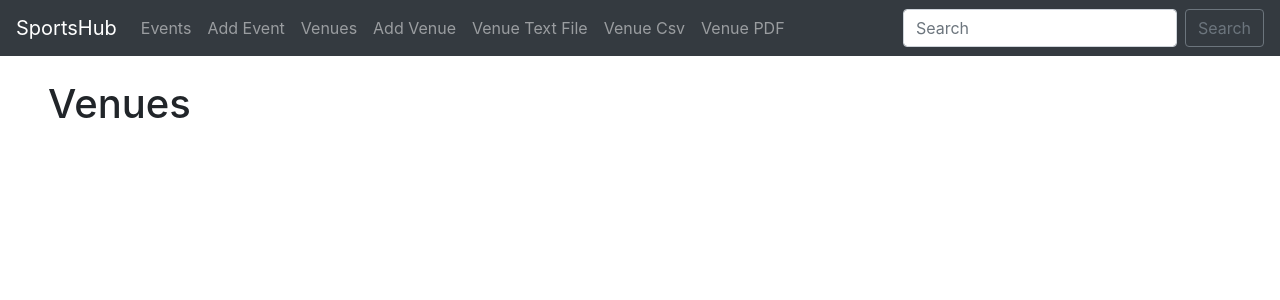
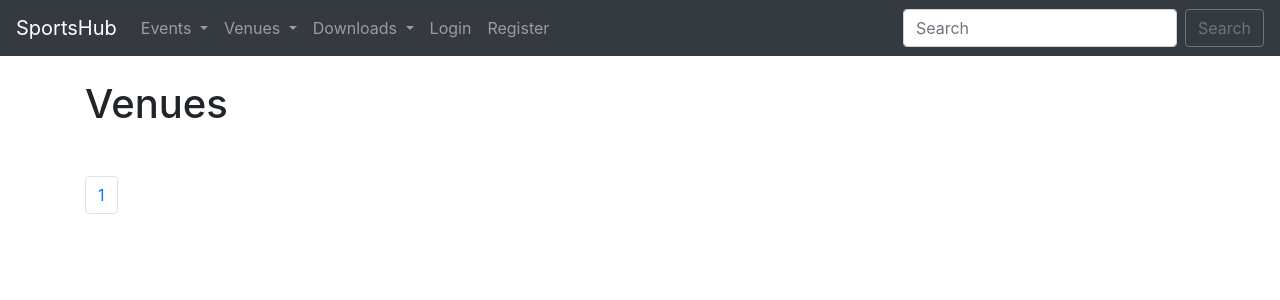
Before and after one commit to Burak-Cosar/SWE-573, a Django app: page /venues in a window 1280 px wide. Shown: the top 300 px of the page. Run offline with Django 4.2, Linux system fonts and the light colour scheme; data that the repository does not hold is empty.

Commit message:
Remove sample webapp, start MVP implementation

```diff
--- a/sportshub/members/templates/authenticate/login.html
+++ b/sportshub/members/templates/authenticate/login.html
@@ -10,11 +10,11 @@
 
     <div class="mb-3">
         <label for="username" class="form-label">Username</label>
-        <input type="text" class="form-control" id="username" aria-describedby="usernameHelper">
+        <input type="text" class="form-control" name="username" aria-describedby="usernameHelper">
     </div>
     <div class="mb-3">
         <label for="exampleInputPassword1" class="form-label">Password</label>
-        <input type="password" class="form-control" id="exampleInputPassword1">
+        <input type="password" class="form-control" name="password">
     </div>
 
     <button type="submit" class="btn btn-primary">Submit</button>
--- a/sportshub/members/urls.py
+++ b/sportshub/members/urls.py
@@ -4,4 +4,6 @@ from . import views
 
 urlpatterns = [
     path('login_user', views.login_user, name="login"),
+    path('logout_user', views.logout_user, name="logout"),
+    path('register_user', views.register_user, name="register_user"),
 ]
--- a/sportshub/sportshub/urls.py
+++ b/sportshub/sportshub/urls.py
@@ -21,5 +21,10 @@ urlpatterns = [
     path('admin/', admin.site.urls),
     path('', include('webapp.urls')),
     path('members/', include('django.contrib.auth.urls')),
-    path('members/', include('members.urls'))
+    path('members/', include('members.urls')),
 ]
+
+# Configure Admin Title
+admin.site.site_header = "Sportshub Administration Page"
+admin.site.site_title = "Sportshub"
+admin.site.index_title = "Administration"
--- a/sportshub/webapp/templates/base.html
+++ b/sportshub/webapp/templates/base.html
@@ -13,7 +13,26 @@
   <body>
 
     {% include 'navbar.html' %}
-    <div class="mx-5">
+
+    <div class="container">
+      {% if messages %}
+
+        {% for message in messages %}
+        <br/>
+        <div class="alert alert-warning alert-dismissible fade show" role="alert">
+          {{ message }}
+          <button type="button" class="close" data-dismiss="alert" aria-label="Close">
+            <span aria-hidden="true">&times;</span>
+          </button>
+
+
+        </div>
+        {% endfor %}
+
+      {% endif %}
+    </div>
+
+    <div class="container">
     <br/>
     {% block content %}
     {% endblock content %}
--- a/sportshub/webapp/templates/navbar.html
+++ b/sportshub/webapp/templates/navbar.html
@@ -6,27 +6,51 @@
 
     <div class="collapse navbar-collapse" id="navbarSupportedContent">
       <ul class="navbar-nav mr-auto">
+
+        <li class="nav-item dropdown">
+          <a class="nav-link dropdown-toggle" href="#" id="navbarDropdown" role="button" data-toggle="dropdown" aria-haspopup="true" aria-expanded="false">
+            Events
+          </a>
+          <div class="dropdown-menu" aria-labelledby="navbarDropdown">
+            <a class="dropdown-item" href="{% url 'list-events' %}">Events</a>
+            <a class="dropdown-item" href="{% url 'add-event' %}">Add Event</a>
+          </div>
+        </li>
+
+        <li class="nav-item dropdown">
+          <a class="nav-link dropdown-toggle" href="#" id="navbarDropdown" role="button" data-toggle="dropdown" aria-haspopup="true" aria-expanded="false">
+            Venues
+          </a>
+          <div class="dropdown-menu" aria-labelledby="navbarDropdown">
+            <a class="dropdown-item" href="{% url 'list-venues' %}">Venues</a>
+            <a class="dropdown-item" href="{% url 'add-venue' %}">Add Venue</a>
+          </div>
+        </li>
+
+        <li class="nav-item dropdown">
+          <a class="nav-link dropdown-toggle" href="#" id="navbarDropdown" role="button" data-toggle="dropdown" aria-haspopup="true" aria-expanded="false">
+            Downloads
+          </a>
+          <div class="dropdown-menu" aria-labelledby="navbarDropdown">
+            <a class="dropdown-item" href="{% url 'venue_text' %}">Venue Text File</a>
+            <a class="dropdown-item" href="{% url 'venue_csv' %}">Venue CSV File</a>
+            <a class="dropdown-item" href="{% url 'venue_pdf' %}">Venue PDF File</a>
+          </div>
+        </li>
+
+        {% if user.is_authenticated %}
         <li class="nav-item">
-          <a class="nav-link" href="{% url 'list-events' %}">Events</a>
+          <a class="nav-link" href="{% url 'logout' %}">Logout</a>
         </li>
+        {% else %}
         <li class="nav-item">
-          <a class="nav-link" href="{% url 'add-event' %}">Add Event</a>
+          <a class="nav-link" href="{% url 'login' %}">Login</a>
         </li>
+
         <li class="nav-item">
-          <a class="nav-link" href="{% url 'list-venues' %}">Venues</a>
+          <a class="nav-link" href="{% url 'register_user' %}">Register</a>
         </li>
-        <li class="nav-item">
-          <a class="nav-link" href="{% url 'add-venue' %}">Add Venue</a>
-        </li>
-        <li class="nav-item">
-          <a class="nav-link" href="{% url 'venue_text' %}">Venue Text File</a>
-        </li>
-        <li class="nav-item">
-          <a class="nav-link" href="{% url 'venue_csv' %}">Venue Csv</a>
-        </li>
-        <li class="nav-item">
-          <a class="nav-link" href="{% url 'venue_pdf' %}">Venue PDF</a>
-        </li>
+        {% endif %}
       </ul>
       <form class="form-inline my-2 my-lg-0" method="POST" action="{% url 'search-venues' %}">
         {% csrf_token %}
--- a/sportshub/webapp/templates/venues.html
+++ b/sportshub/webapp/templates/venues.html
@@ -4,10 +4,11 @@
     <h1> Venues </h1>
     <br/>
 <table class="table table-striped table-bordered table-hover">
-    {% for venue in venue_list %}
+    {% for venue in venues %}
         <tr>
             <td>
                 <a href="{% url 'show-venue' venue.id %}"  >{{ venue }}</a><br/>
+
             </td>
             <td align="right">
                 <a href="{% url 'update-venue' venue.id %}" class="btn btn-outline-secondary">Update</a>
@@ -17,4 +18,39 @@
 
     {% endfor %}
 </table>
+<!--
+<br/><br/>
+{{ venues }} <br/>
+Has Previous: {{ venues.has_previous }} <br/>
+Has Next: {{ venues.has_next }} <br/>
+Current Page: {{ venues.number }} <br/>
+Number of Pages: {{ venues.paginator.num_pages }}
+<hr><br/><br/>
+-->
+
+<nav aria-label="Page navigation example">
+    <ul class="pagination">
+
+{% if venues.has_previous %}
+    <li class="page-item"><a class="page-link" href="?page=1">&laquo First </a></li>
+    <li class="page-item"><a class="page-link" href="?page={{ venues.previous_page_number }}"> Previous </a></li>
+
+{% endif %}
+
+<!--
+<li class="page-item disabled"><a class="page-link" href="#"> Page {{ venues.number }} of {{ venues.paginator.num_pages }}</a></li>
+ -->
+
+{% for i in nums %}
+    <li class="page-item"><a class="page-link" href="?page={{ forloop.counter }}">{{ forloop.counter }}</a></li>
+{% endfor %}
+
+{% if venues.has_next %}
+    <li class="page-item"><a class="page-link" href="?page={{ venues.next_page_number }}"> Next </a></li>
+    <li class="page-item"><a class="page-link" href="?page={{ venues.paginator.num_pages }}"> Last &raquo </a></li>
+
+{% endif %}
+</ul>
+</nav>
+
 {% endblock %}
--- a/sportshub/webapp/views.py
+++ b/sportshub/webapp/views.py
@@ -9,9 +9,14 @@ from .forms import VenueForm, EventForm
 from django.http import HttpResponseRedirect
 from django.http import HttpResponse, FileResponse
 import csv, io
+
+#Import PDF Stuff
 from reportlab.pdfgen import canvas
 from reportlab.lib.units import inch
 from reportlab.lib.pagesizes import letter
+
+#Import pagination stuff
+from django.core.paginator import Paginator
 
 def add_event(request):
     submitted = False
@@ -72,7 +77,14 @@ def add_venue(request):
 
 def list_venues(request):
     venue_list = Venue.objects.all()
-    return render(request, 'venues.html', {'venue_list': venue_list})
+
+    #Set up Pagination
+    p = Paginator(Venue.objects.all(), 1)
+    page = request.GET.get('page')
+    venues = p.get_page(page)
+    nums = "1" * venues.paginator.num_pages
+
+    return render(request, 'venues.html', {'venue_list': venue_list, 'venues': venues, 'nums': nums})
 
 def show_venue(request, venue_id):
     venue = Venue.objects.get(pk=venue_id)
```
Also changed, not shown: sportshub/members/templates/authenticate/register_user.html (added, +27 -0 lines), sportshub/members/views.py (+24 -0 lines), 1 other file.
